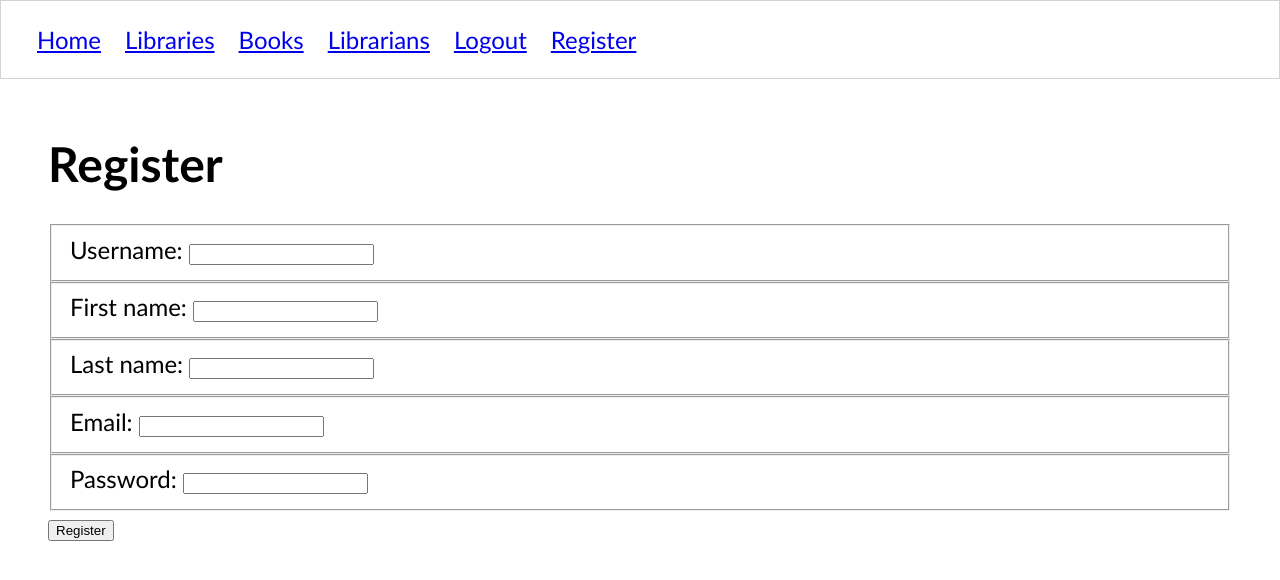
After one commit to stephencastaneda/library_project, a Django app: page /register/ in a window 1280 px wide. The commit adds this page. Shown: the top 580 px of the page. Run offline with Django 3.2, Linux system fonts and the light colour scheme.

Commit message:
added registration

```diff
--- /dev/null
+++ b/libraryapp/templates/registration/register.html
@@ -0,0 +1,38 @@
+{% extends 'shared/base.html' %}
+
+{% block content %}
+    <h1>Register</h1>
+
+    <form action="{% url 'libraryapp:register' %}" method="post">
+        {% csrf_token %}
+        <fieldset>
+            <label for="username">Username: </label>
+            <input id="username" type="text" name="username" >
+        </fieldset>
+
+        <fieldset>
+            <label for="first_name">First name: </label>
+            <input id="first_name" type="text" name="first_name" \>
+        </fieldset>
+
+        <fieldset>
+            <label for="last_name">Last name: </label>
+            <input id="last_name" type="text" name="last_name" >
+        </fieldset>
+
+
+        <fieldset>
+            <label for="email">Email: </label>
+            <input id="email" type="text" name="email">
+        </fieldset>
+
+        <fieldset>
+            <label for="password">Password: </label>
+            <input id="password" type="password" name="password" >
+        </fieldset>
+
+        <input type="submit" value="Register" />
+
+    </form>
+
+{% endblock %}
--- a/libraryapp/templates/shared/base.html
+++ b/libraryapp/templates/shared/base.html
@@ -21,6 +21,7 @@
             <li class="navList__route"><a href="{% url 'libraryapp:books' %}">Books</a></li>
             <li class="navList__route"><a href="{% url 'libraryapp:librarians' %}">Librarians</a></li>
             <li class="navList__route"><a href="{% url 'libraryapp:logout' %}">Logout</a></li>
+            <li class="navList__route"><a href="{% url 'libraryapp:register' %}">Register</a></li>
         </ol>
     </nav>
 
--- a/libraryapp/urls.py
+++ b/libraryapp/urls.py
@@ -18,4 +18,5 @@ urlpatterns = [
     path('libraries/<int:library_id>/', library_details, name='library'),
     path('librarians/<int:librarian_id>/', librarian_details, name='librarian'),
     path('books/<int:book_id>/form/', book_edit_form, name='book_edit_form'),
+    path('register/', register_user, name="register"),
 ] + static(settings.STATIC_URL, document_root=settings.STATIC_ROOT)
--- a/libraryapp/views/__init__.py
+++ b/libraryapp/views/__init__.py
@@ -8,3 +8,4 @@ from .libraries.form import library_form
 from .books.details import book_details
 from .libraries.details import library_details
 from .librarians.details import librarian_details
+from .auth.register import register_user
--- /dev/null
+++ b/libraryapp/views/auth/register.py
@@ -0,0 +1,46 @@
+from django.shortcuts import render, redirect
+from django.urls import reverse
+from django.contrib.auth import login, authenticate
+from django.contrib.auth.models import User
+from django.http import HttpResponse
+from django.views.decorators.csrf import csrf_exempt
+from libraryapp.models import Librarian
+
+def register_user(request):
+    """Handles creation of a new user for auth
+        Args:
+        request = full http object
+    """
+
+    # For handling when user submits the form data
+    if request.method == "POST":
+
+        # create a new user using django's built in craziness. create a user is a method in django.
+        new_user = User.objects.create_user(
+            username=request.POST['username'],
+            email=request.POST['email'],
+            password=request.POST['password'],
+            first_name=request.POST['first_name'],
+            last_name=request.POST['last_name']
+        )
+
+        # make a librarian after a user as well
+        # librarian = Librarian.objects.create(
+        #     user=new_user,
+        #     # If you have other form data to save on the new librarian...
+        #     fave_color=request.POST['fave_color'],
+        # )
+
+        authenticated_user = authenticate(username=request.POST['username'], password=request.POST['password'])
+
+        if authenticated_user is not None:
+            login(request, authenticated_user)
+
+            # Redirect the browser to wherever you want to go after registering
+            return redirect(reverse('libraryapp:books'))
+
+    # handles a request to load the empty form for the user to fill out
+    else:
+        template = 'registration/register.html'
+
+    return render(request, template, {})
```
